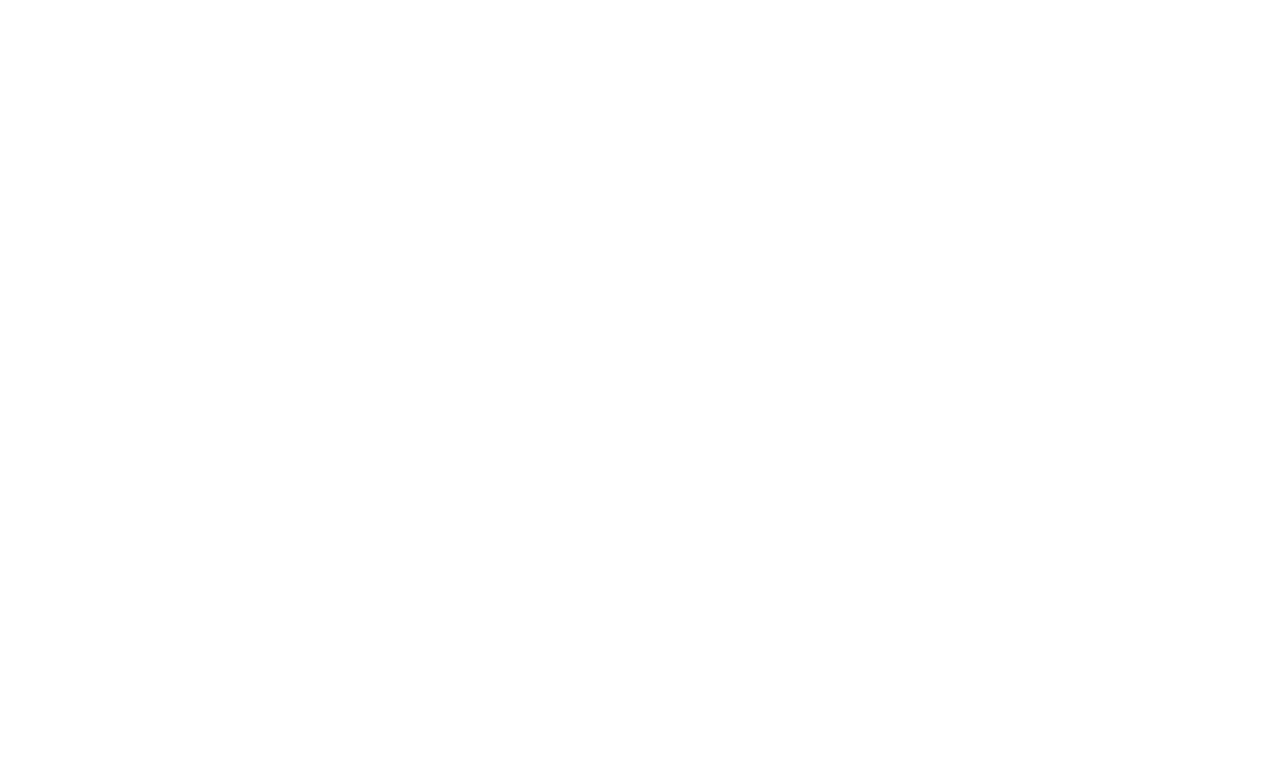
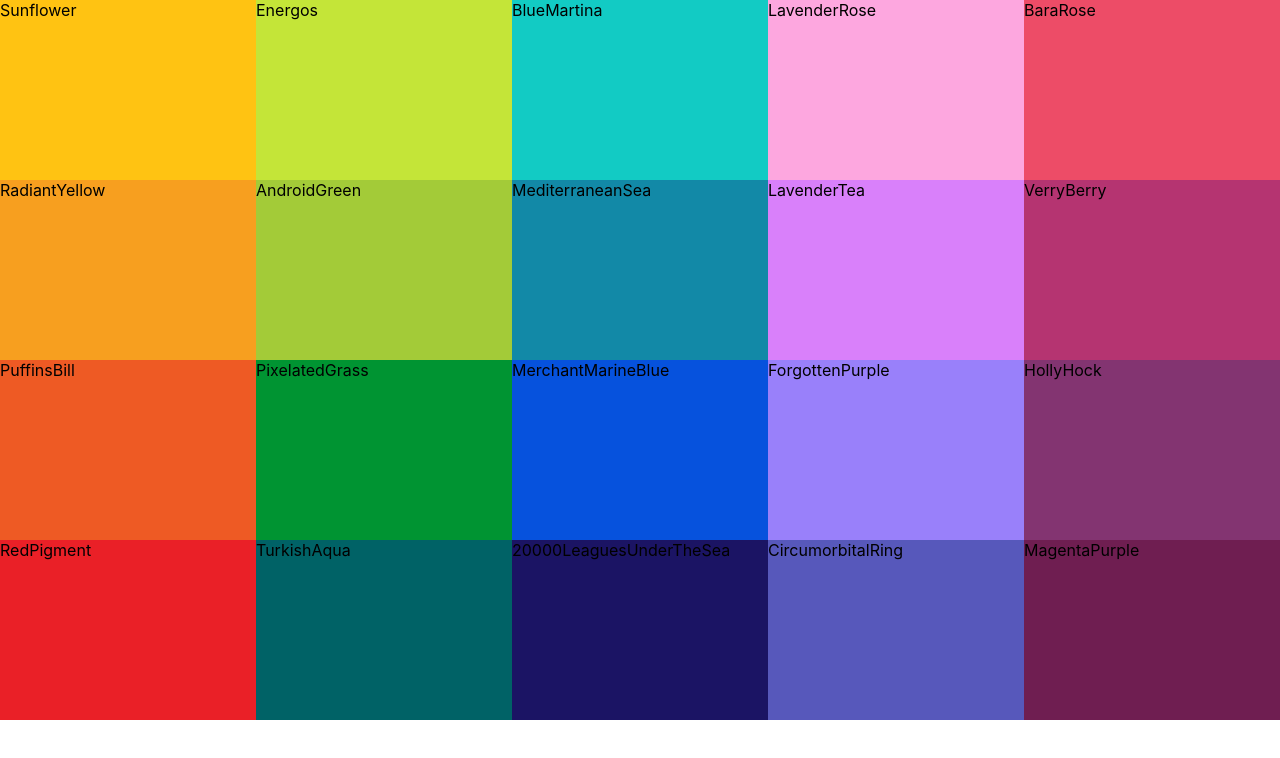
Before and after one commit to Banx87/color-palette-project, a React (Create React App) app: page / in a window 1280 px wide. Shown: the top 758 px of the page. Built offline with nearby package versions, Linux system fonts and the light colour scheme.

Commit message:
Add ColorBox

```diff
--- a/src/App.js
+++ b/src/App.js
@@ -1,12 +1,11 @@
-import React from 'react';
-import Palette from './components/Palette'
-import seedColors from './components/seedColors'
-
+import React from "react";
+import Palette from "./components/Palette";
+import seedColors from "./components/seedColors";
 
 function App() {
   return (
     <div className="App">
-     <Palette {...seedColors[4]}/>
+      <Palette {...seedColors[2]} />
     </div>
   );
 }
--- /dev/null
+++ b/src/Styles/ColorBox.css
@@ -0,0 +1,8 @@
+.ColorBox {
+    width: 20%;
+    height: 25%;
+    margin: 0 auto;
+    display: inline-block;
+    position: relative;
+    cursor: pointer;
+}
--- /dev/null
+++ b/src/Styles/Palette.css
@@ -0,0 +1,7 @@
+.Palette {
+    height: 100vh;
+}
+
+.Palette-colors {
+    height: 90%;
+}
--- /dev/null
+++ b/src/components/Colorbox.js
@@ -0,0 +1,13 @@
+import React, { Component } from "react";
+import "../Styles/ColorBox.css";
+
+export default class Colorbox extends Component {
+  render() {
+    return (
+      <div style={{ background: this.props.background }} className="ColorBox">
+        <span>{this.props.name}</span>
+        {/* <span>MORE</span> */}
+      </div>
+    );
+  }
+}
--- a/src/components/palette.js
+++ b/src/components/palette.js
@@ -1,15 +1,18 @@
-import React, { Component } from 'react'
+import React, { Component } from "react";
+import ColorBox from "./Colorbox";
+import "../Styles/Palette.css";
 
 export default class palette extends Component {
   render() {
+    const colorBoxes = this.props.colors.map((color) => (
+      <ColorBox background={color.color} name={color.name} />
+    ));
     return (
       <div className="Palette">
         {/* NavBar goes here */}
-              <div className="Palette-colors">
-                  {/* Bunch of color boxes */}
-              </div>
+        <div className="Palette-colors">{colorBoxes}</div>
         {/* Footer eventually */}
       </div>
-        )
+    );
   }
 }
```
Also changed, not shown: 1 other file (tests, documents, lock files or other folders). Lines whose indentation alone changed are shown as unchanged.
